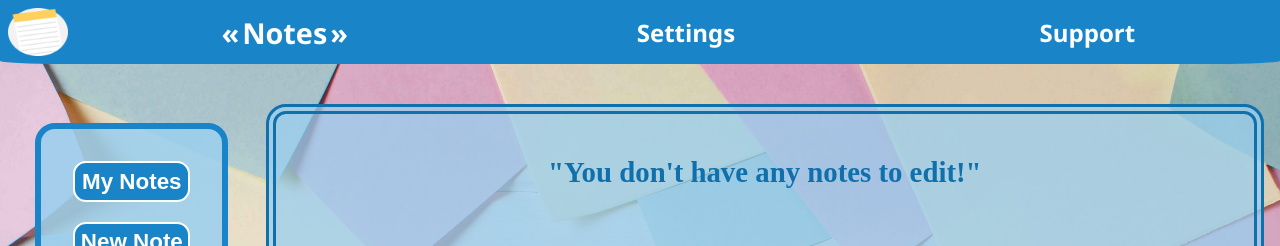
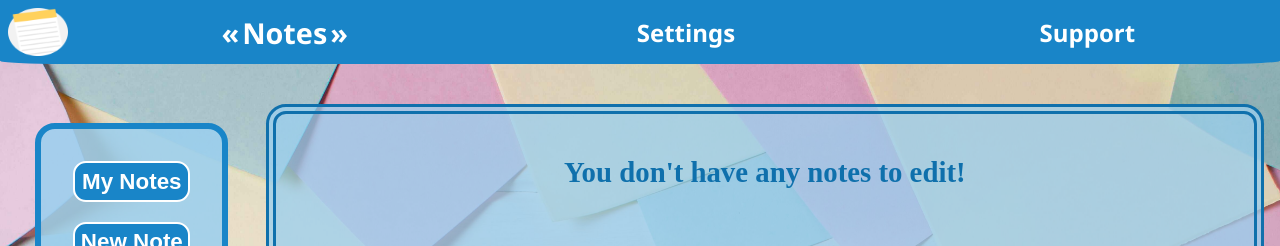
Before and after one commit to AdrianIon218/NoteApp, a React (Vite) app: page / in a window 1280 px wide. Both pictures are taken after a click on the button "Edit Note". Shown: the top 246 px of the page. Built offline with nearby package versions, Linux system fonts and the light colour scheme.

Commit message:
solved the bug in view notes for not notes case

```diff
--- a/src/components/notes/EditNotes/EditNote.tsx
+++ b/src/components/notes/EditNotes/EditNote.tsx
@@ -95,7 +95,7 @@ export default function EditNote() {
   return (
     <div className="edit-note-container">
       {panelContent}
-      {numOfNotes === 0 && <h2>"You don't have any notes to edit!"</h2>}
+      {numOfNotes === 0 && <h2>You don't have any notes to edit!</h2>}
       {numOfNotes > 3 && (
         <InputText
           required={false}
--- a/src/components/notes/ViewNotes/ViewNotes.tsx
+++ b/src/components/notes/ViewNotes/ViewNotes.tsx
@@ -29,6 +29,7 @@ export default function ViewNotes() {
 
   return (
     <div className="view-notes">
+      {allNotes.length > 0 && (
         <h3>
           <span>Select a category&nbsp;</span>
           <SelectOption
@@ -38,6 +39,7 @@ export default function ViewNotes() {
             }}
           />
         </h3>
+      )}
       <h1>
         {numOfNotesToDisplay === 0
           ? searchCategory === "all"
```
Also changed, not shown: 1 other file (tests, documents, lock files or other folders). Lines whose indentation alone changed are shown as unchanged.
